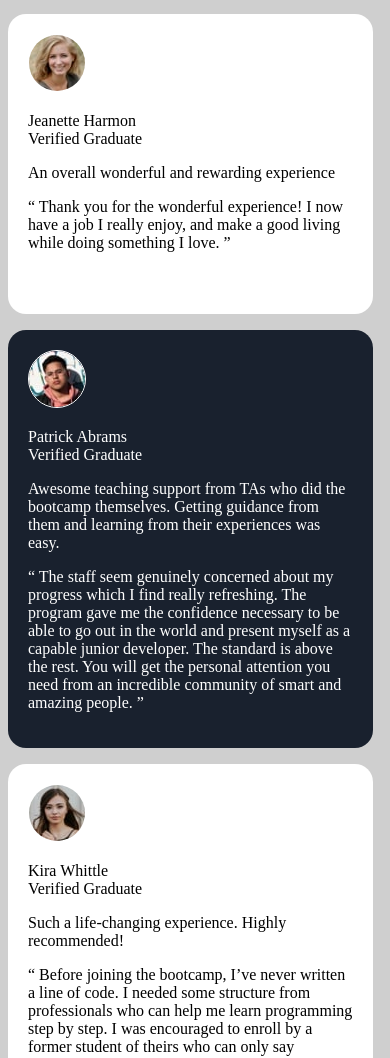
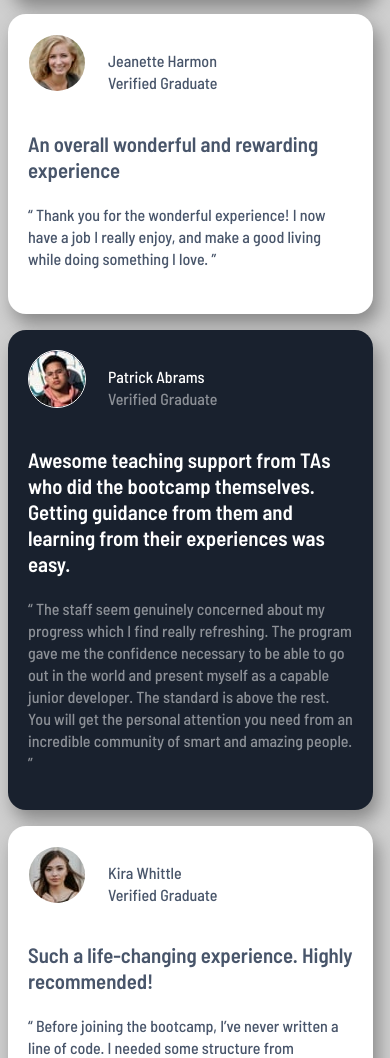
Before and after one commit to tommythetechie/Testimonials-Grid, a plain HTML site: page index.html in a window 390 px wide. Shown: the part 942-2000 px from the top of the page. Drawn offline with Linux system fonts and the light colour scheme.

Commit message:
polishing mobile
polishing mobile site

```diff
--- a/index.html
+++ b/index.html
@@ -8,15 +8,18 @@
 
   <title>Frontend Mentor | [Challenge Name Here]</title>
   <link rel="stylesheet" href="style.css">
-
+  <link rel="preconnect" href="https://fonts.googleapis.com">
+  <link rel="preconnect" href="https://fonts.gstatic.com" crossorigin>
+  <link href="https://fonts.googleapis.com/css2?family=Barlow+Semi+Condensed:wght@500;600&family=Open+Sans&family=Poppins:wght@400;600&display=swap" rel="stylesheet">
 </head>
 <body>
 	<div class="wrapper">
     <main>
       <section class=" daniel card">
+        <header>
         <img src="images/image-daniel.jpg" alt="profile photo">
         <p>Daniel Clifford<br><span>Verified Graduate</span></p>
-
+      </header>
 
         <p class="bold">I received a job offer mid-course, and the subjects I learned were current, if not more so,
           in the company I joined. I honestly feel I got every penny’s worth.</p>
@@ -29,9 +32,10 @@
       </section><!-- card -->
 
       <section class="jonathan card">
+        <header>
         <img src="images/image-jonathan.jpg" alt="profile photo">
         <p>Jonathan Walters<br><span>Verified Graduate</span></p>
-
+      </header>
 
   <p class="bold">The team was very supportive and kept me motivated</p>
 
@@ -40,9 +44,10 @@
 </section><!-- card -->
 
 <section class="jeanette card">
+  <header>
   <img src="images/image-jeanette.jpg" alt="profile photo">
   <p>Jeanette Harmon<br><span>Verified Graduate</span></p>
-
+</header>
 
   <p class="bold">An overall wonderful and rewarding experience</p>
 
@@ -51,9 +56,10 @@
 </section><!-- card -->
 
 <section class="patrick card">
+  <header>
   <img src="images/image-patrick.jpg" alt="profile photo">
   <p>Patrick Abrams<br><span>Verified Graduate</span></p>
-
+</header>
 
   <p class="bold">Awesome teaching support from TAs who did the bootcamp themselves. Getting guidance from them and
     learning from their experiences was easy.</p>
@@ -65,9 +71,10 @@
 </section><!-- card -->
 
 <section class="kira card">
+  <header>
   <img src="images/image-kira.jpg" alt="profile photo">
   <p>Kira Whittle<br><span>Verified Graduate</span></p>
-
+</header>
 
   <p class="bold">Such a life-changing experience. Highly recommended!</p>
 
--- a/style.css
+++ b/style.css
@@ -9,6 +9,7 @@ html {
 }
 body {
   background-color: hsl(0, 0%, 81%);
+  font-family: 'Barlow Semi Condensed', sans-serif;
 }
 .wrapper {
 	width: 375px;
@@ -20,15 +21,33 @@ main {
   grid-template-rows: 300px 300px 300px 300px 300px;
   grid-row-gap: 16px;
 }
+header {
+  display: grid;
+  grid-template-columns: 80px 265px;
+  grid-template-rows: 100%;
+}
 .card {
   padding: 20px;
   border-radius: 18px;
+  line-height: 22px;
+  box-shadow: 5px 10px 18px #888888;
 }
 .card img {
   border-radius: 50%;
   border: 1px solid #fff;
 }
+.card span {
 
+  color: rgba(255, 255, 255, 0.5);
+}
+.bold {
+  font-weight: bold;
+  font-size: 1.3rem;
+  line-height: 26px;
+}
+.quote {
+  color: rgba(255, 255, 255, 0.5);
+}
 .daniel {
   grid-row-start: span 2;
   background-color: hsl(263, 55%, 52%);
@@ -40,6 +59,13 @@ main {
 }
 .jeanette {
   background-color: #fff;
+
+}
+.jeanette p {
+  color: hsl(217, 19%, 35%);
+}
+.jeanette span {
+  color: hsl(217, 19%, 35%);
 }
 .patrick {
   grid-row-start: span 2;
@@ -49,7 +75,15 @@ main {
 .kira {
   grid-row-start: span 2;
   background-color: #fff;
+
 }
+.kira p {
+  color: hsl(217, 19%, 35%);
+}
+.kira span {
+  color: hsl(217, 19%, 35%);
+}
+
 
 @media screen and (min-width: 1440px) {
 
```
